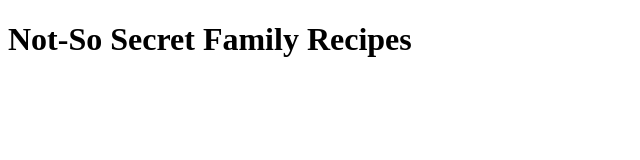
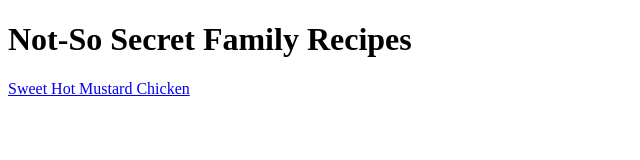
Before and after one commit to jtruelas/odin-projects, a plain HTML site: page foundations-course/html-foundations/recipes-project/index.html in a window 1280 px wide. Shown: the whole page, without its empty margins (0-640 px from the left). Drawn offline with Linux system fonts and the light colour scheme.

Commit message:
Updated README.

```diff
--- a/foundations-course/html-foundations/recipes-project/index.html
+++ b/foundations-course/html-foundations/recipes-project/index.html
@@ -8,6 +8,7 @@
 
 <body>
     <h1>Not-So Secret Family Recipes</h1>
+    <a href="recipes/sweet-hot-mustard-chicken.html">Sweet Hot Mustard Chicken</a>
 </body>
 
 </html>
```
Also changed, not shown: 1 other file.
